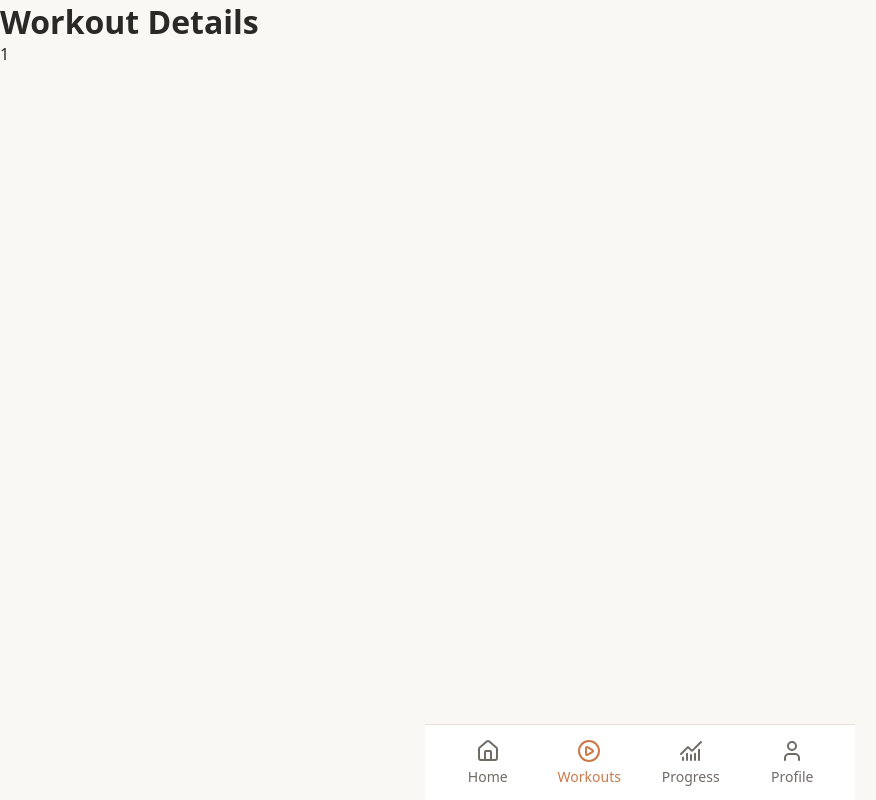
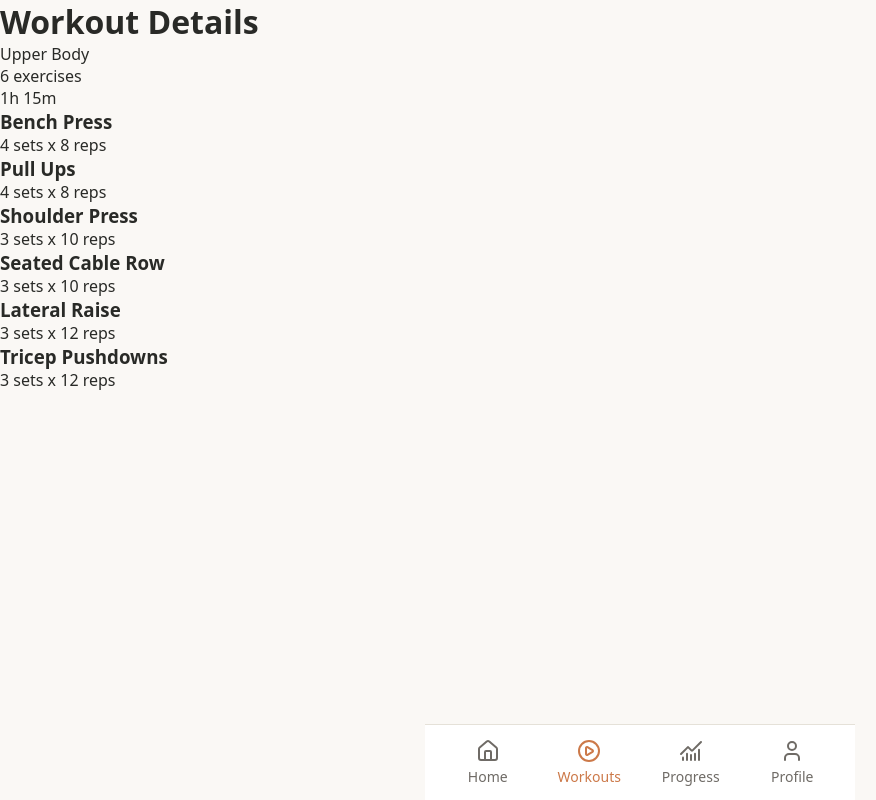
Before and after one commit to almaraz-05/vidafit, a React (Vite) app: page /workouts/1 in a window 1280 px wide. Shown: the whole page, without its empty margins (0-876 px from the left). Built offline with nearby package versions, Linux system fonts and the light colour scheme.

Commit message:
add workouts to workout.js

```diff
--- a/src/components/MyWorkouts.css
+++ b/src/components/MyWorkouts.css
@@ -40,7 +40,6 @@
 .my-workouts-info {
     display: flex;
     flex-direction: column;
-    flex: 1;
 }
 
 .add-workout-card {
@@ -70,3 +69,12 @@
     margin-top: 16px;
     margin-bottom: 16px;
 }
+
+.my-workouts-link {
+    display: flex;
+    align-items: center;
+    gap: 12px;
+    flex: 1;
+    color: inherit;
+    text-decoration: none;
+}
--- a/src/components/MyWorkouts.jsx
+++ b/src/components/MyWorkouts.jsx
@@ -1,6 +1,7 @@
 import "./MyWorkouts.css";
 import workouts from "../data/workouts";
-import { Dumbbell, Heart, Gauge, Ellipsis, Plus } from "lucide-react";
+import { Ellipsis, Plus } from "lucide-react";
+import { Link } from "react-router-dom";
 function MyWorkouts() {
 
 
@@ -19,7 +20,12 @@ function MyWorkouts() {
 
                     return (
 
-                        <div className="my-workouts-card" key={workout.name}>
+                        <div className="my-workouts-card" key={workout.id}>
+
+                            <Link
+                                to={`/workouts/${workout.id}`}
+                                className="my-workouts-link"
+                            >
 
                                 <div className={`my-workouts-icon ${workout.iconClass}`} >
                                     <Icon />
@@ -31,7 +37,7 @@ function MyWorkouts() {
                                     <h3>{workout.name}</h3>
                                     <p>{workout.exercises || workout.runType} • {workout.time}</p>
                                 </div>
-
+                            </Link>
 
 
 
--- a/src/components/RecentActivity.jsx
+++ b/src/components/RecentActivity.jsx
@@ -15,7 +15,7 @@ function RecentActivity() {
                 const Icon = workout.icon;
 
                 return (
-                    <button className="recent-activity-card" key={workout.name}>
+                    <button className="recent-activity-card" key={workout.id}>
                         <div className={`recent-activity-icon ${workout.iconClass}`}>
                             <Icon />
                         </div>
--- a/src/components/WorkoutDetails.jsx
+++ b/src/components/WorkoutDetails.jsx
@@ -1,12 +1,28 @@
 import { useParams } from "react-router-dom";
+import workouts from "../data/workouts";
 
 function WorkoutDetails() {
     const { workoutId } = useParams();
+    const workout = workouts.find((workout) => workout.id === Number(workoutId));
+
+    if (!workout) {
+        return <h1>Workout not found</h1>
+    }
 
     return (
         <main>
             <h1>Workout Details</h1>
-            <p>{workoutId}</p>
+            <p>{workout.name}</p>
+            <p>{workout.exercises}</p>
+            <p>{workout.time}</p>
+
+
+            {workout.exerciseList.map((exercise) => (
+                <div key={exercise.id}>
+                    <h3>{exercise.name}</h3>
+                    <p>{exercise.sets} sets x {exercise.reps} reps</p>
+                </div>
+            ))}
         </main>
     );
 }
--- a/src/data/workouts.js
+++ b/src/data/workouts.js
@@ -7,7 +7,51 @@ const workouts = [
         icon: Dumbbell,
         iconClass: "upper-activity-icon",
         exercises: "6 exercises",
-        time: "1h 15m"
+        time: "1h 15m",
+
+        exerciseList: [
+            {
+                id: 1,
+                name: "Bench Press",
+                sets: 4,
+                reps: 8
+            },
+
+            {
+                id: 2,
+                name: "Pull Ups",
+                sets: 4,
+                reps: 8
+            },
+
+            {
+                id: 3,
+                name: "Shoulder Press",
+                sets: 3,
+                reps: 10
+            },
+
+            {
+                id: 4,
+                name: "Seated Cable Row",
+                sets: 3,
+                reps: 10
+            },
+
+            {
+                id: 5,
+                name: "Lateral Raise",
+                sets: 3,
+                reps: 12
+            },
+
+            {
+                id: 6,
+                name: "Tricep Pushdowns",
+                sets: 3,
+                reps: 12
+            }
+        ]
     },
     {
         id: 2,
```
Lines whose indentation alone changed are shown as unchanged.
